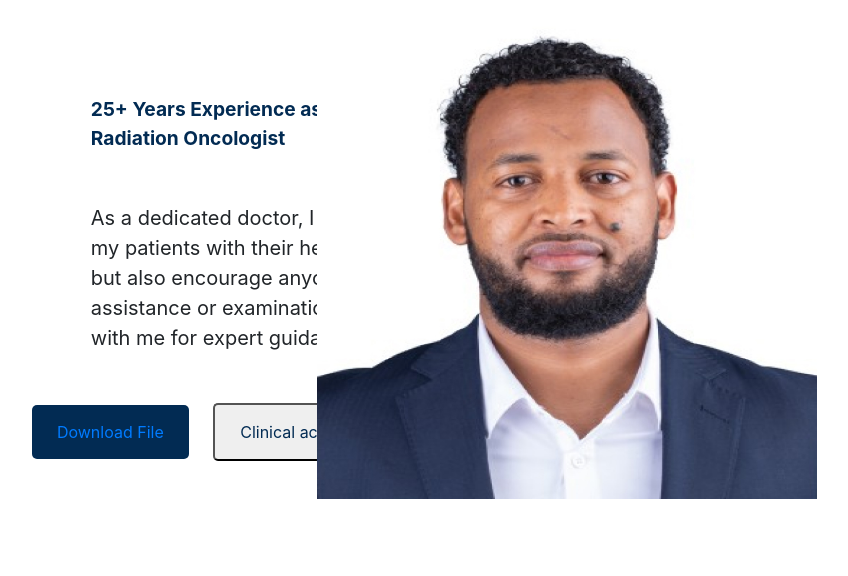
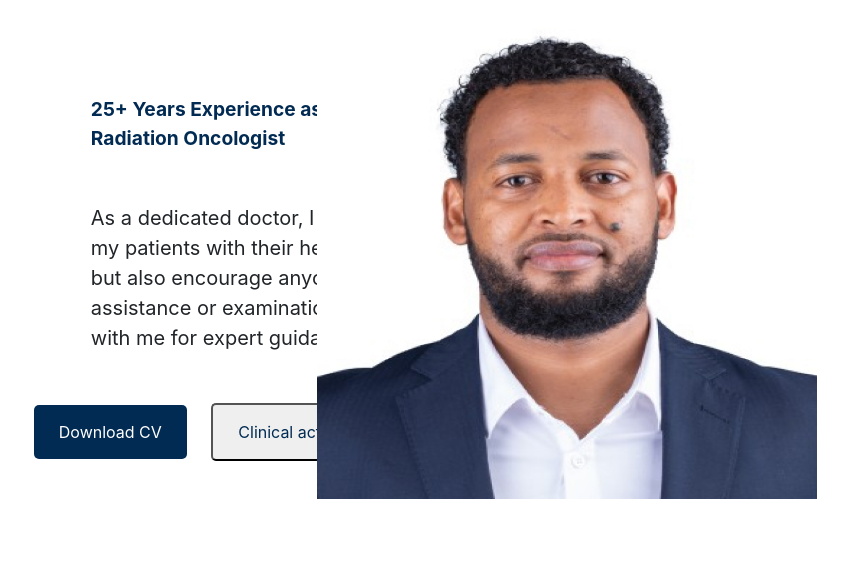
Before and after one commit to daisy-carolin/Primus-Portfoliio, a Django app: page / in a window 1280 px wide. Shown: the part 121-697 px from the top of the page, without its empty margins (146-994 px from the left). Run offline with Django 4.2, Linux system fonts and the light colour scheme; some libraries are stand-ins or nearby versions.

Commit message:
added download button funtionality

```diff
--- a/Portfolio/settings.py
+++ b/Portfolio/settings.py
@@ -114,8 +114,6 @@ STATIC_URL = 'static/'
 DEFAULT_AUTO_FIELD = 'django.db.models.BigAutoField'
 
 
-DEFAULT_AUTO_FIELD = 'django.db.models.BigAutoField'
-
 MEDIA_URL = "/media/"
 MEDIA_ROOT = BASE_DIR / "media"
 
--- a/main/templates/home.html
+++ b/main/templates/home.html
@@ -165,9 +165,7 @@
         <div class="row" style="margin-left: 40px; margin-top: 50px">
             <div class="column"><button
                     style="background-color: #022B53;color: #FFFFFF; padding: 15px 25px; border: none; border-radius: 5px;">
-
-                    <a href="{% url 'download_file' file.id %}">Download File</button>
-
+                    <a style="color: #FFFFFF;"  href="{% url 'download_cv' %}">Download CV</a></button>
                 <button style=" padding: 15px 25px;  margin-left: 20px; border-radius: 5px;"> <a href="" style="color: #022B53; border: 1px #022B53;
            ">Clinical activities</a></button>
             </div>
--- a/main/urls.py
+++ b/main/urls.py
@@ -8,8 +8,7 @@ urlpatterns = [
    path('blog',views.blog,name='blog'),
    path('contacts',views.contacts,name='contacts'),
    path('book_appointment',views.book_appointment,name='book_appointment'),
-    path('download/<int:file_id>/', views.download_file, name='home'),
-
+   path('download-cv/', views.download_cv, name='download_cv'),
 
 
 
--- a/main/views.py
+++ b/main/views.py
@@ -1,13 +1,14 @@
 from django.shortcuts import render, redirect
-
+from django.http import FileResponse
 from .forms import UploadFileForm, UploadFileForm2
 from django.http import HttpResponse
 from .models import UploadedFile
-
+import os
 
 # Create your views here.
 
 def home(request):
+
     return render(request, 'home.html')
 
 def education(request):
@@ -25,20 +26,9 @@ def contacts(request):
 def book_appointment(request):
     return render(request, 'book_appointment.html')
 
-
-def upload_file(request):
-    if request.method == 'POST':
-        form = UploadFileForm2(request.POST, request.FILES)
-        if form.is_valid():
-            form.save()
-            return redirect('upload_file')
-    else:
-        form = UploadFileForm2()
-    files = UploadedFile.objects.all()
-    return render(request, 'home.html', {'form': form, 'files': files})
-
-def download_file(request, file_id):
-    uploaded_file = UploadedFile.objects.get(pk=file_id)
-    response = HttpResponse(uploaded_file.file, content_type='application/force-download')
-    response['Content-Disposition'] = f'attachment; filename="{uploaded_file.file.name}"'
+def download_cv(request):
+    cv_file_path = 'static/PRIMUS-OCHIENG-CV.pdf'
+    response = FileResponse(open(cv_file_path, 'rb'))
+    response['Content-Type'] = 'application/pdf'
+    response['Content-Disposition'] = f'attachment; filename="{os.path.basename(cv_file_path)}"'
     return response
```
Also changed, not shown: 1 other file.
